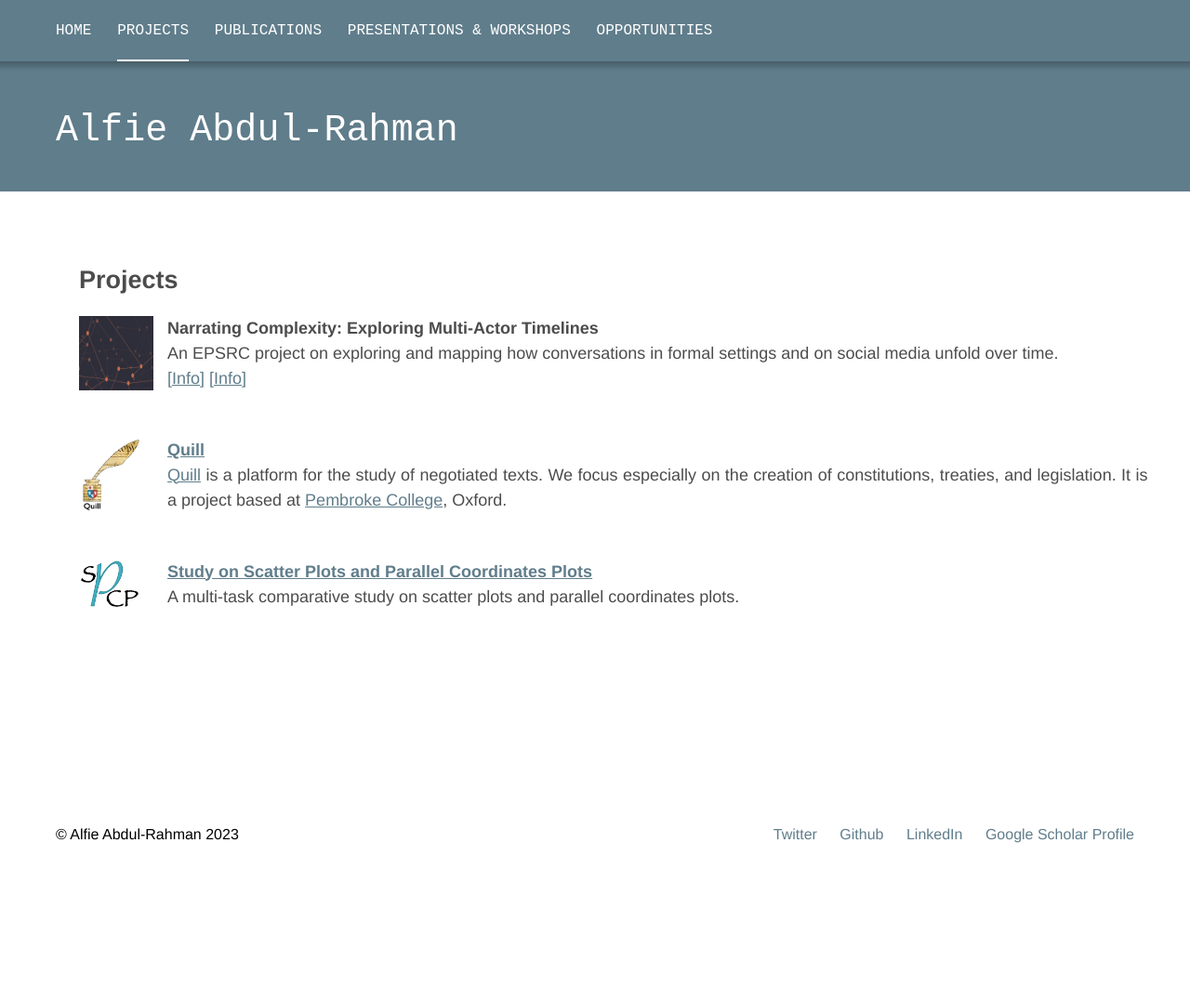
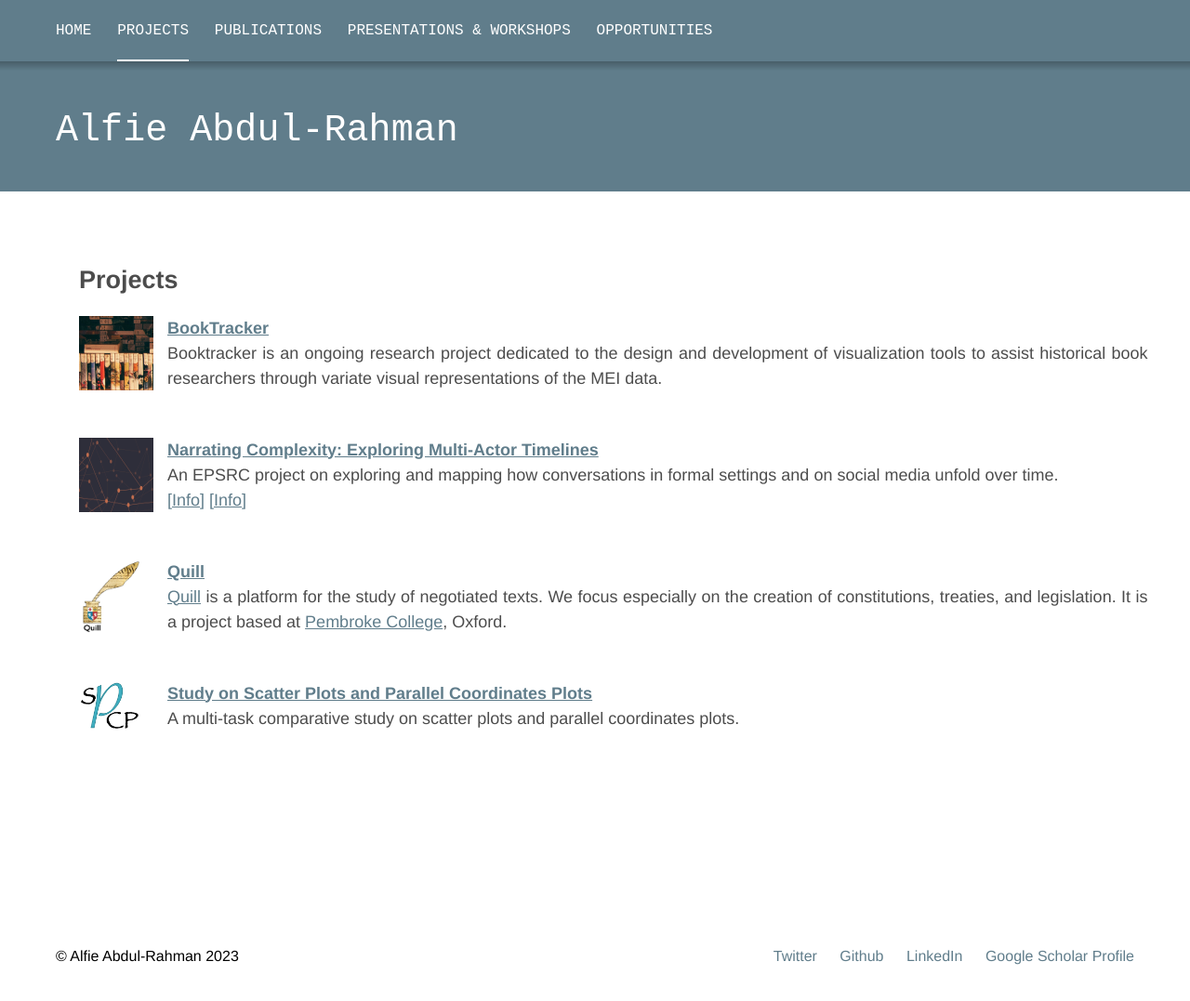
Before and after one commit to alfieabdulrahman/alfieabdulrahman.github.io, a Jekyll site: the page built from _pages/projects.markdown, in a window 1280 px wide and 1080 px high. Shown: the top 1077 px of the window at 93% size. Built offline with Jekyll 4.4.1, drawn with Linux system fonts in a browser that asks for light colours.

Commit message:
Updated Projects page.

```diff
--- a/_pages/projects.markdown
+++ b/_pages/projects.markdown
@@ -8,10 +8,24 @@ permalink: /projects/
 <div class="grid-container-projects">
 
     <div class="grid-item">
-        <img style="height: 80px;" src="{{site.baseurl}}/images/final-quill-network.jpeg" alt="Teaser image of Quill">
+	 	<a href="https://booktracker.nms.kcl.ac.uk/" target="_blank">
+			<img style="height: 80px;" src="{{site.baseurl}}/images/booktracker-teaser.png" alt="Teaser image of BookTracker">
+		</a>
     </div>
     <div class="grid-item">
-      <h4 class="media-heading">Narrating Complexity: Exploring Multi-Actor Timelines</h4>
+      <h4 class="media-heading"><a href="https://booktracker.nms.kcl.ac.uk/" target="_blank">BookTracker</a></h4>
+      <p>Booktracker is an ongoing research project dedicated to the design and development of visualization tools to assist historical book researchers through variate visual representations of the MEI data.</p>
+    </div>
+
+    <!-- -->
+
+    <div class="grid-item">
+	 	<a href="https://narrating-complexity.github.io/" target="_blank">
+			<img style="height: 80px;" src="{{site.baseurl}}/images/final-quill-network.jpeg" alt="Teaser image of Quill">
+		</a>
+    </div>
+    <div class="grid-item">
+      <h4 class="media-heading"><a href="https://narrating-complexity.github.io/" target="_blank">Narrating Complexity: Exploring Multi-Actor Timelines</a></h4>
       <p>An EPSRC project on exploring and mapping how conversations in formal settings and on social media unfold over time.</p>
       <p>
       <a href="https://informatics.london/stories/he-said-she-said/" target="_blank">[Info]</a>
```
Also changed, not shown: images/booktracker-teaser.png (added).
